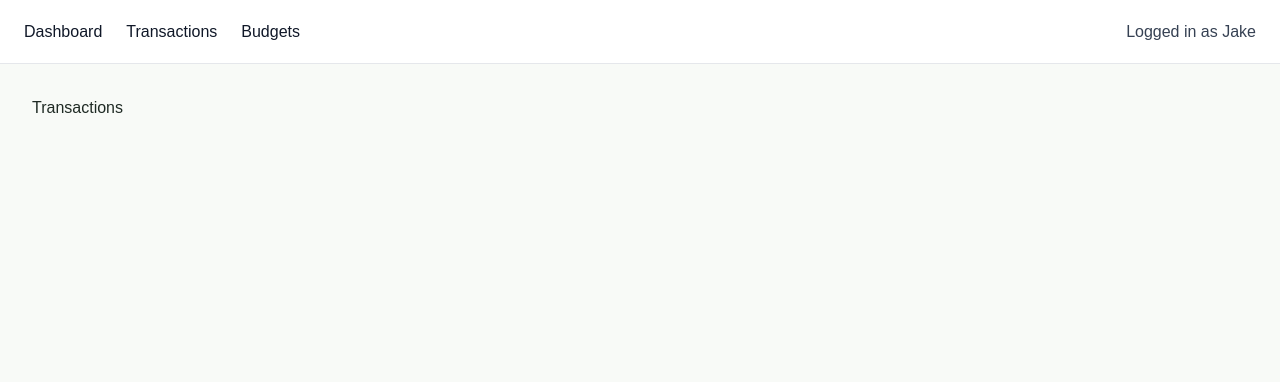
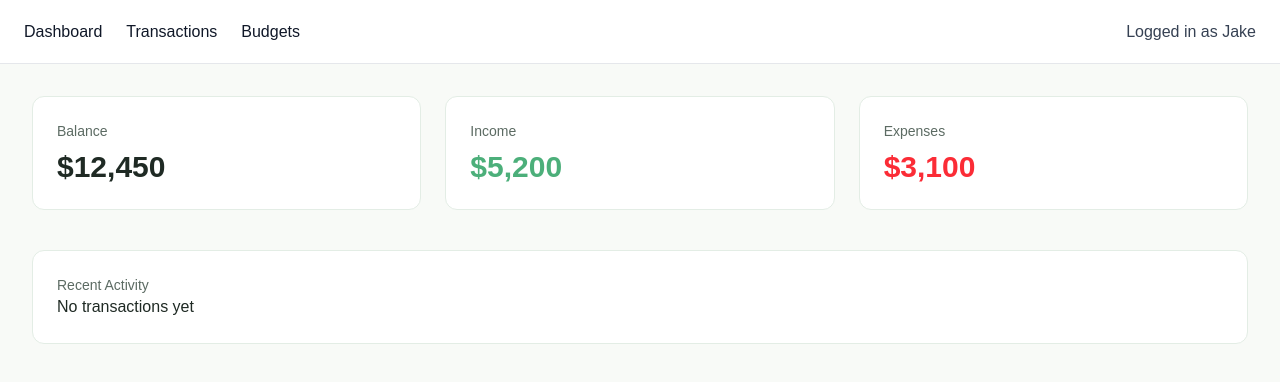
Before and after one commit to JEckfeldt/BudgetTracker, a Next.js app in the folder frontend/: page /transactions in a window 1280 px wide. Shown: the top 382 px of the page. Built offline with nearby package versions, Linux system fonts and the light colour scheme.

Commit message:
added components

```diff
--- a/frontend/src/app/budgets/page.tsx
+++ b/frontend/src/app/budgets/page.tsx
@@ -1,7 +1,11 @@
-// Budgets Page
+import AppLayout from "@/components/AppLayout";
 
-export default function Transactions() {
-    return (
-        <h1>Budgets</h1>
-    )
+export default function Budgets() {
+  return (
+    <AppLayout>
+      <h1 className="text-3xl font-bold">
+        Budgets
+      </h1>
+    </AppLayout>
+  );
 }
--- a/frontend/src/app/page.tsx
+++ b/frontend/src/app/page.tsx
@@ -1,33 +1,10 @@
-// Dashboard page
+import AppLayout from "@/components/AppLayout";
+import TransactionHistory from "@/components/TransactionHistory";
 
 export default function Home() {
   return (
-    <>
-      {/* Main summary cards */}
-      <div className="grid grid-cols-1 md:grid-cols-3 gap-6">
-
-        <div className="bg-white border border-[#E3EDE5] rounded-xl p-6">
-          <p className="text-sm text-[#5C6B63]">Balance</p>
-          <p className="text-3xl font-bold mt-2">$12,450</p>
-        </div>
-
-        <div className="bg-white border border-[#E3EDE5] rounded-xl p-6">
-          <p className="text-sm text-[#5C6B63]">Income</p>
-          <p className="text-3xl font-bold mt-2 text-[#4CAF7A]">$5,200</p>
-        </div>
-
-        <div className="bg-white border border-[#E3EDE5] rounded-xl p-6">
-          <p className="text-sm text-[#5C6B63]">Expenses</p>
-          <p className="text-3xl font-bold mt-2 text-red-500">$3,100</p>
-        </div>
-
-      </div>
-
-      {/* Placeholder section */}
-      <div className="mt-10 bg-white border border-[#E3EDE5] rounded-xl p-6">
-        <p className="text-sm text-[#5C6B63] mb-2">Recent Activity</p>
-        <p className="text-[#1F2A24]">No transactions yet</p>
-      </div>
-    </>
+    <AppLayout>
+      <TransactionHistory/>
+    </AppLayout>
   );
 }
--- a/frontend/src/app/transactions/page.tsx
+++ b/frontend/src/app/transactions/page.tsx
@@ -1,7 +1,10 @@
-// Transactions Page
+import AppLayout from "@/components/AppLayout";
+import TransactionHistory from "@/components/TransactionHistory";
 
 export default function Transactions() {
-    return (
-        <h1>Transactions</h1>
-    )
+  return (
+    <AppLayout>
+      <TransactionHistory/>
+    </AppLayout>
+  );
 }
--- /dev/null
+++ b/frontend/src/components/AppLayout.tsx
@@ -0,0 +1,17 @@
+import SummaryCards from "./SummaryCards";
+
+export default function AppLayout({
+  children,
+}: {
+  children: React.ReactNode;
+}) {
+  return (
+    <>
+      <SummaryCards />
+
+      <div className="mt-10">
+        {children}
+      </div>
+    </>
+  );
+}
--- /dev/null
+++ b/frontend/src/components/SummaryCards.tsx
@@ -0,0 +1,22 @@
+export default function SummaryCards() {
+  return (
+    <div className="grid grid-cols-1 md:grid-cols-3 gap-6">
+
+      <div className="bg-white border border-[#E3EDE5] rounded-xl p-6">
+        <p className="text-sm text-[#5C6B63]">Balance</p>
+        <p className="text-3xl font-bold mt-2">$12,450</p>
+      </div>
+
+      <div className="bg-white border border-[#E3EDE5] rounded-xl p-6">
+        <p className="text-sm text-[#5C6B63]">Income</p>
+        <p className="text-3xl font-bold mt-2 text-[#4CAF7A]">$5,200</p>
+      </div>
+
+      <div className="bg-white border border-[#E3EDE5] rounded-xl p-6">
+        <p className="text-sm text-[#5C6B63]">Expenses</p>
+        <p className="text-3xl font-bold mt-2 text-red-500">$3,100</p>
+      </div>
+
+    </div>
+  );
+}
--- /dev/null
+++ b/frontend/src/components/TransactionHistory.tsx
@@ -0,0 +1,12 @@
+export default function TransactionHistory() {
+
+    return (
+    <div className="bg-white border border-[#E3EDE5] rounded-xl p-6">
+        <p className="text-sm text-[#5C6B63]">
+          Recent Activity
+        </p>
+
+        <p>No transactions yet</p>
+    </div>
+    )
+}
```
